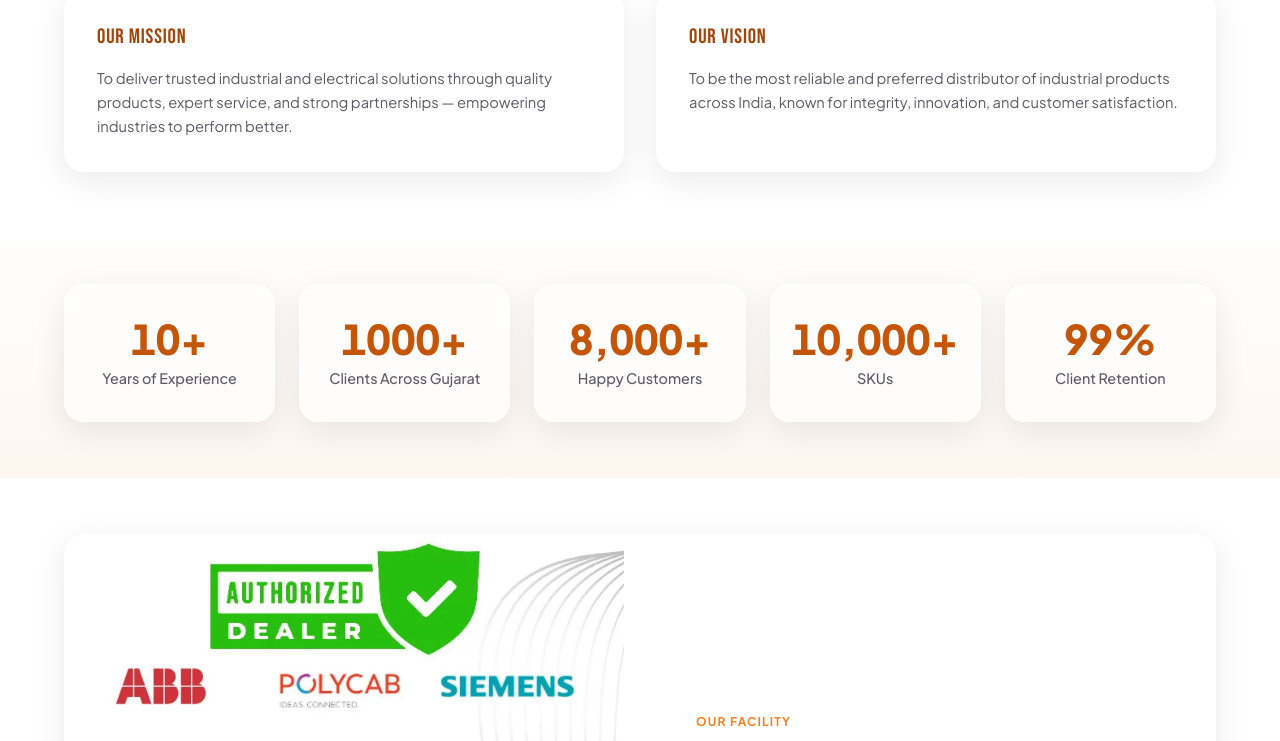
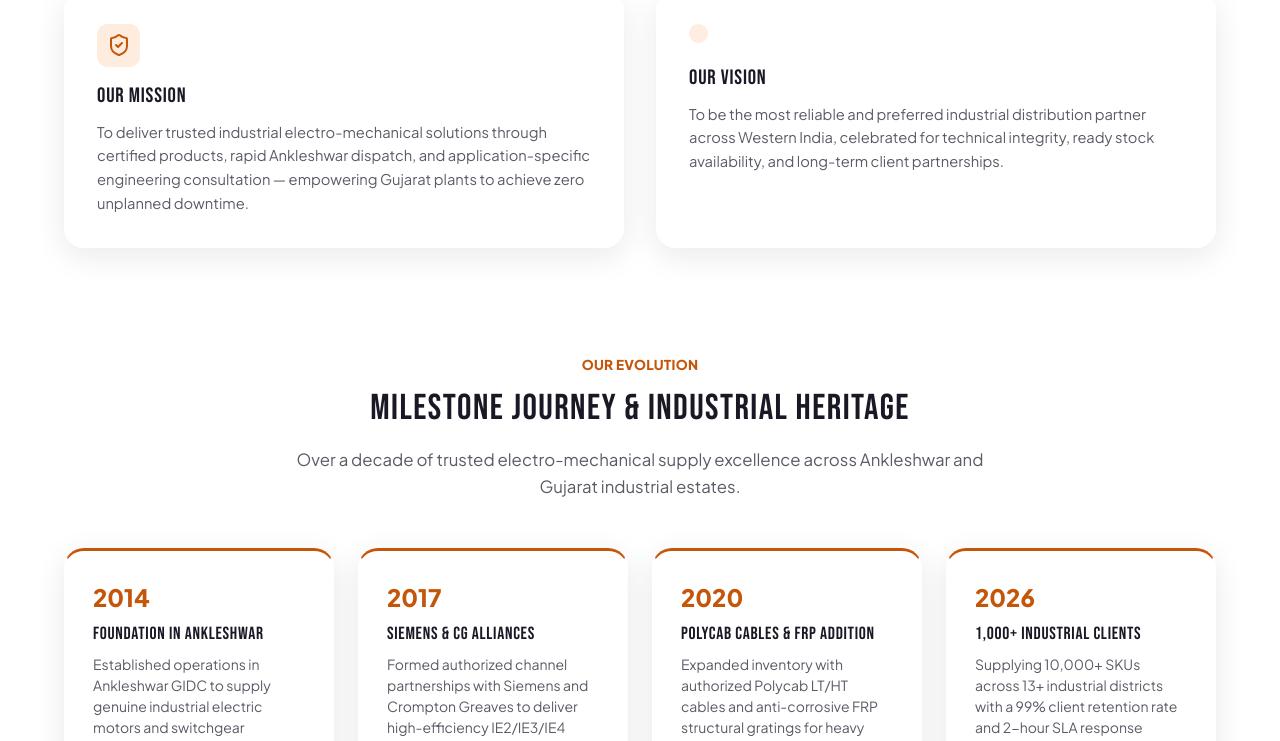
Before and after one commit to Jayjadav221024/techno-sales-new-, a React (Vite) app in the folder frontend/: page /about in a window 1280 px wide. Shown: the part 1640-2381 px from the top of the page. Built offline with nearby package versions, Linux system fonts and the light colour scheme; no server answers; what tailwindcss-react-aria-components would draw is missing.

Commit message:
feat: add SEO meta tags, sitemap, robots.txt, and About page implementation

```diff
--- a/frontend/index.html
+++ b/frontend/index.html
@@ -9,6 +9,50 @@
     <link rel="preconnect" href="https://fonts.googleapis.com">
     <link rel="preconnect" href="https://fonts.gstatic.com" crossorigin>
     <link href="https://fonts.googleapis.com/css2?family=Bebas+Neue&family=Plus+Jakarta+Sans:wght@300;400;500;600;700;800&family=Sora:wght@400;500;600;700;800&display=swap" rel="stylesheet">
+    <script type="application/ld+json">
+    {
+      "@context": "https://schema.org",
+      "@type": "LocalBusiness",
+      "name": "Techno Sales",
+      "image": "https://technosales.in/favicon.png",
+      "@id": "https://technosales.in",
+      "url": "https://technosales.in",
+      "telephone": "+919898078247",
+      "priceRange": "$$",
+      "address": {
+        "@type": "PostalAddress",
+        "streetAddress": "Old N H, No 8, B/5-6, Kewal Shopping Centre, Ankleshwar GIDC",
+        "addressLocality": "Ankleshwar",
+        "addressRegion": "Gujarat",
+        "postalCode": "393002",
+        "addressCountry": "IN"
+      },
+      "geo": {
+        "@type": "GeoCoordinates",
+        "latitude": 21.6279,
+        "longitude": 73.0143
+      },
+      "openingHoursSpecification": {
+        "@type": "OpeningHoursSpecification",
+        "dayOfWeek": [
+          "Monday",
+          "Tuesday",
+          "Wednesday",
+          "Thursday",
+          "Friday"
+        ],
+        "opens": "09:00",
+        "closes": "18:00"
+      },
+      "sameAs": [
+        "https://www.facebook.com/profile.php?id=61577383764183",
+        "https://www.linkedin.com/company/technosalesagency/",
+        "https://x.com/Techno_Sales21",
+        "https://www.instagram.com/technosales._/",
+        "https://www.youtube.com/@TechnoSales-u9o8p"
+      ]
+    }
+    </script>
   </head>
   <body>
     <div id="root"></div>
--- a/frontend/src/pages/AboutPage.jsx
+++ b/frontend/src/pages/AboutPage.jsx
@@ -44,18 +44,67 @@ export default function AboutPage({ onOpenRFQ }) {
       <section className="about-values-section container">
         <div className="about-grid">
           <div className="glass-card about-card reveal-on-scroll">
-            <h3>Our Mission</h3>
-            <p>
-              To deliver trusted industrial and electrical solutions through quality products,
-              expert service, and strong partnerships — empowering industries to perform better.
+            <div style={{ display: 'inline-flex', padding: '0.6rem', borderRadius: '10px', background: 'var(--icon-tile)', color: 'var(--accent-cyan)', marginBottom: '1rem' }}>
+              <Icon name="shieldCheck" size={24} />
+            </div>
+            <h3 style={{ fontSize: '1.3rem', marginBottom: '0.75rem', color: 'var(--text-main)' }}>Our Mission</h3>
+            <p style={{ color: 'var(--text-muted)', lineHeight: '1.6' }}>
+              To deliver trusted industrial electro-mechanical solutions through certified products,
+              rapid Ankleshwar dispatch, and application-specific engineering consultation — empowering Gujarat plants to achieve zero unplanned downtime.
             </p>
           </div>
 
           <div className="glass-card about-card reveal-on-scroll">
-            <h3>Our Vision</h3>
-            <p>
-              To be the most reliable and preferred distributor of industrial products across
-              India, known for integrity, innovation, and customer satisfaction.
+            <div style={{ display: 'inline-flex', padding: '0.6rem', borderRadius: '10px', background: 'var(--icon-tile)', color: 'var(--accent-cyan)', marginBottom: '1rem' }}>
+              <Icon name="award" size={24} />
+            </div>
+            <h3 style={{ fontSize: '1.3rem', marginBottom: '0.75rem', color: 'var(--text-main)' }}>Our Vision</h3>
+            <p style={{ color: 'var(--text-muted)', lineHeight: '1.6' }}>
+              To be the most reliable and preferred industrial distribution partner across Western India,
+              celebrated for technical integrity, ready stock availability, and long-term client partnerships.
+            </p>
+          </div>
+        </div>
+      </section>
+
+      {/* Industrial Growth & Milestone Journey Timeline */}
+      <section className="container reveal-on-scroll" style={{ padding: '3rem 1.5rem' }}>
+        <div className="section-header" style={{ textAlign: 'center', marginBottom: '3rem' }}>
+          <span className="section-tag">OUR EVOLUTION</span>
+          <h2 className="section-title">Milestone Journey & Industrial Heritage</h2>
+          <p className="section-subtitle">Over a decade of trusted electro-mechanical supply excellence across Ankleshwar and Gujarat industrial estates.</p>
+        </div>
+
+        <div style={{ display: 'grid', gridTemplateColumns: 'repeat(auto-fit, minmax(min(240px, 100%), 1fr))', gap: '1.5rem' }}>
+          <div className="glass-card" style={{ padding: '1.75rem', position: 'relative', borderTop: '3px solid var(--accent-cyan)' }}>
+            <span style={{ fontSize: '1.5rem', fontWeight: 800, color: 'var(--accent-cyan)', display: 'block', marginBottom: '0.5rem' }}>2014</span>
+            <h4 style={{ fontSize: '1.1rem', marginBottom: '0.5rem', color: 'var(--text-main)' }}>Foundation in Ankleshwar</h4>
+            <p style={{ fontSize: '0.875rem', color: 'var(--text-muted)', lineHeight: '1.5' }}>
+              Established operations in Ankleshwar GIDC to supply genuine industrial electric motors and switchgear components to regional chemical plants.
+            </p>
+          </div>
+
+          <div className="glass-card" style={{ padding: '1.75rem', position: 'relative', borderTop: '3px solid var(--accent-cyan)' }}>
+            <span style={{ fontSize: '1.5rem', fontWeight: 800, color: 'var(--accent-cyan)', display: 'block', marginBottom: '0.5rem' }}>2017</span>
+            <h4 style={{ fontSize: '1.1rem', marginBottom: '0.5rem', color: 'var(--text-main)' }}>Siemens & CG Alliances</h4>
+            <p style={{ fontSize: '0.875rem', color: 'var(--text-muted)', lineHeight: '1.5' }}>
+              Formed authorized channel partnerships with Siemens and Crompton Greaves to deliver high-efficiency IE2/IE3/IE4 motors and SIRIUS switchgear.
+            </p>
+          </div>
+
+          <div className="glass-card" style={{ padding: '1.75rem', position: 'relative', borderTop: '3px solid var(--accent-cyan)' }}>
+            <span style={{ fontSize: '1.5rem', fontWeight: 800, color: 'var(--accent-cyan)', display: 'block', marginBottom: '0.5rem' }}>2020</span>
+            <h4 style={{ fontSize: '1.1rem', marginBottom: '0.5rem', color: 'var(--text-main)' }}>Polycab Cables & FRP Addition</h4>
+            <p style={{ fontSize: '0.875rem', color: 'var(--text-muted)', lineHeight: '1.5' }}>
+              Expanded inventory with authorized Polycab LT/HT cables and anti-corrosive FRP structural gratings for heavy chemical & marine zones.
+            </p>
+          </div>
+
+          <div className="glass-card" style={{ padding: '1.75rem', position: 'relative', borderTop: '3px solid var(--accent-cyan)' }}>
+            <span style={{ fontSize: '1.5rem', fontWeight: 800, color: 'var(--accent-cyan)', display: 'block', marginBottom: '0.5rem' }}>2026</span>
+            <h4 style={{ fontSize: '1.1rem', marginBottom: '0.5rem', color: 'var(--text-main)' }}>1,000+ Industrial Clients</h4>
+            <p style={{ fontSize: '0.875rem', color: 'var(--text-muted)', lineHeight: '1.5' }}>
+              Supplying 10,000+ SKUs across 13+ industrial districts with a 99% client retention rate and 2-hour SLA response support.
             </p>
           </div>
         </div>
```
Also changed, not shown: frontend/public/robots.txt (added), 1 other file (tests, documents, lock files or other folders).
